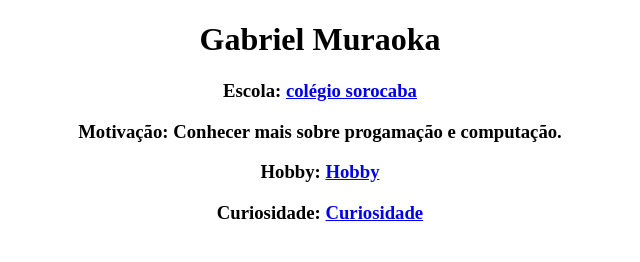
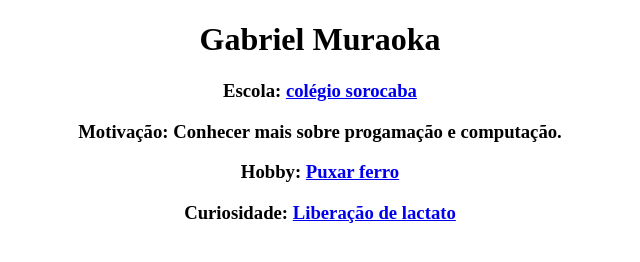
Before and after one commit to JaponeisKioshi/JaponeisKioshi.github.io, a plain HTML site: page index.html in a window 1280 px wide. Shown: the whole page, without its empty margins (320-960 px from the left). Drawn offline with Linux system fonts and the light colour scheme.

Commit message:
Update index.html

```diff
--- a/index.html
+++ b/index.html
@@ -11,11 +11,11 @@
 
         <h3>Motivação: Conhecer mais sobre progamação e computação.</h3>
 
-        <h3>Hobby: <a href="https://www.youtube.com/watch?v=zM4pTzmVH9Q"> Hobby </a></h3>
+        <h3>Hobby: <a href="https://www.youtube.com/watch?v=zM4pTzmVH9Q"> Puxar ferro </a></h3>
 
         <h3>Curiosidade: <a
             href="https://www.bing.com/search?q=dano+muscular+n%C3%A3o+gera+hipertrofia&cvid=df861a9dae0242f99f7353dbf964b9bc&gs_lcrp=EgRlZGdlKgYIABBFGDkyBggAEEUYOTIGCAEQABhAMgYIAhAAGEAyBggDEAAYQDIGCAQQABhAMgYIBRAAGEAyBggGEAAYQDIGCAcQABhAMgYICBAAGEDSAQg3MTA1ajBqOagCCLACAQ&FORM=ANAB01&DAF0=1&PC=U531">
-            Curiosidade</a></h3>
+            Liberação de lactato</a></h3>
         </center>
 
     </head>
```
